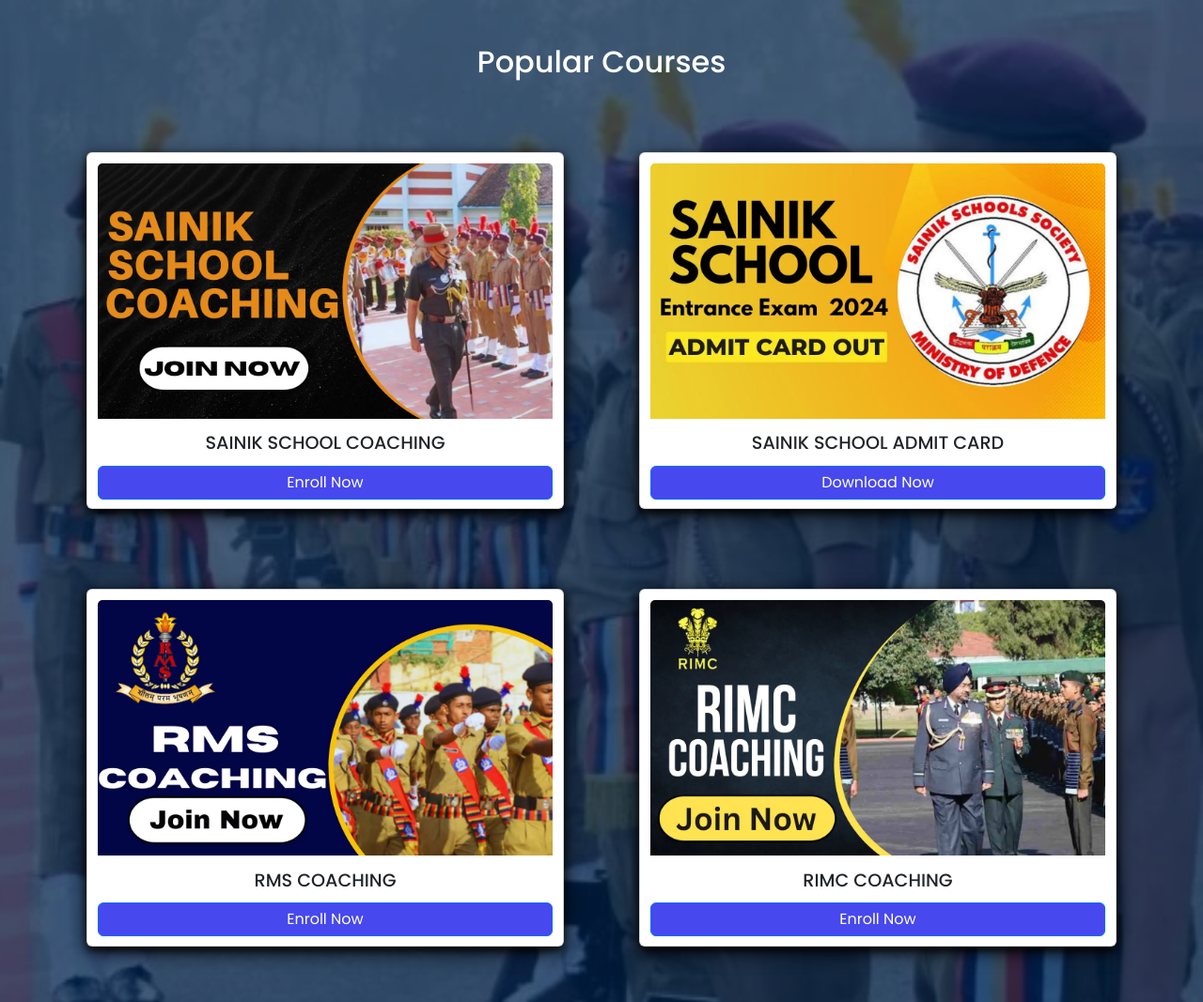
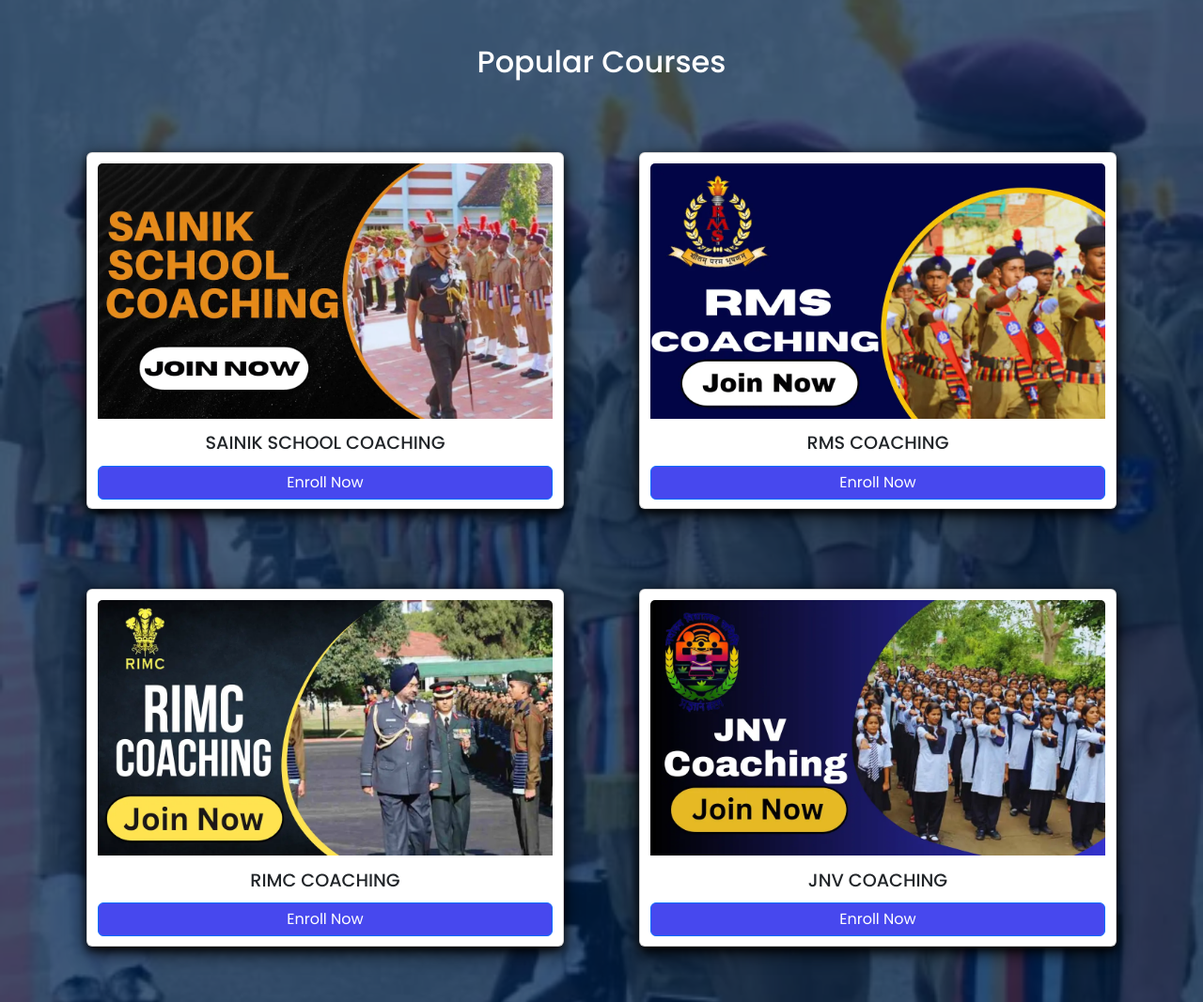
Before and after one commit to webgaurav02/educine_1, a plain HTML site: page index.html in a window 1280 px wide. Shown: the part 1400-2467 px from the top of the page at 94% size. Drawn offline with nearby package versions, Linux system fonts and the light colour scheme.

Commit message:
Remove admit card

```diff
--- a/index.html
+++ b/index.html
@@ -248,18 +248,6 @@
                         </div>
                     </div>
                 </div>
-                <!-- Admit Card -->
-                <div class="col-md-6">
-                    <div class="card reveal">
-                        <img src="./media/Courses/Admit Card.webp" class="card-img-top"
-                            alt="Sainik School Exam Admit Card link">
-                        <div class="card-body">
-                            <h5 class="card-title">Sainik School Admit Card</h5>
-                            <a href="https://exams.nta.ac.in/AISSEE/" target="_blank" rel="noreferrer"
-                                class="btn btn-primary course-btn">Download Now</a>
-                        </div>
-                    </div>
-                </div>
                 <!-- Course 2 -->
                 <div class="col-md-6">
                     <div class="card reveal">
```
